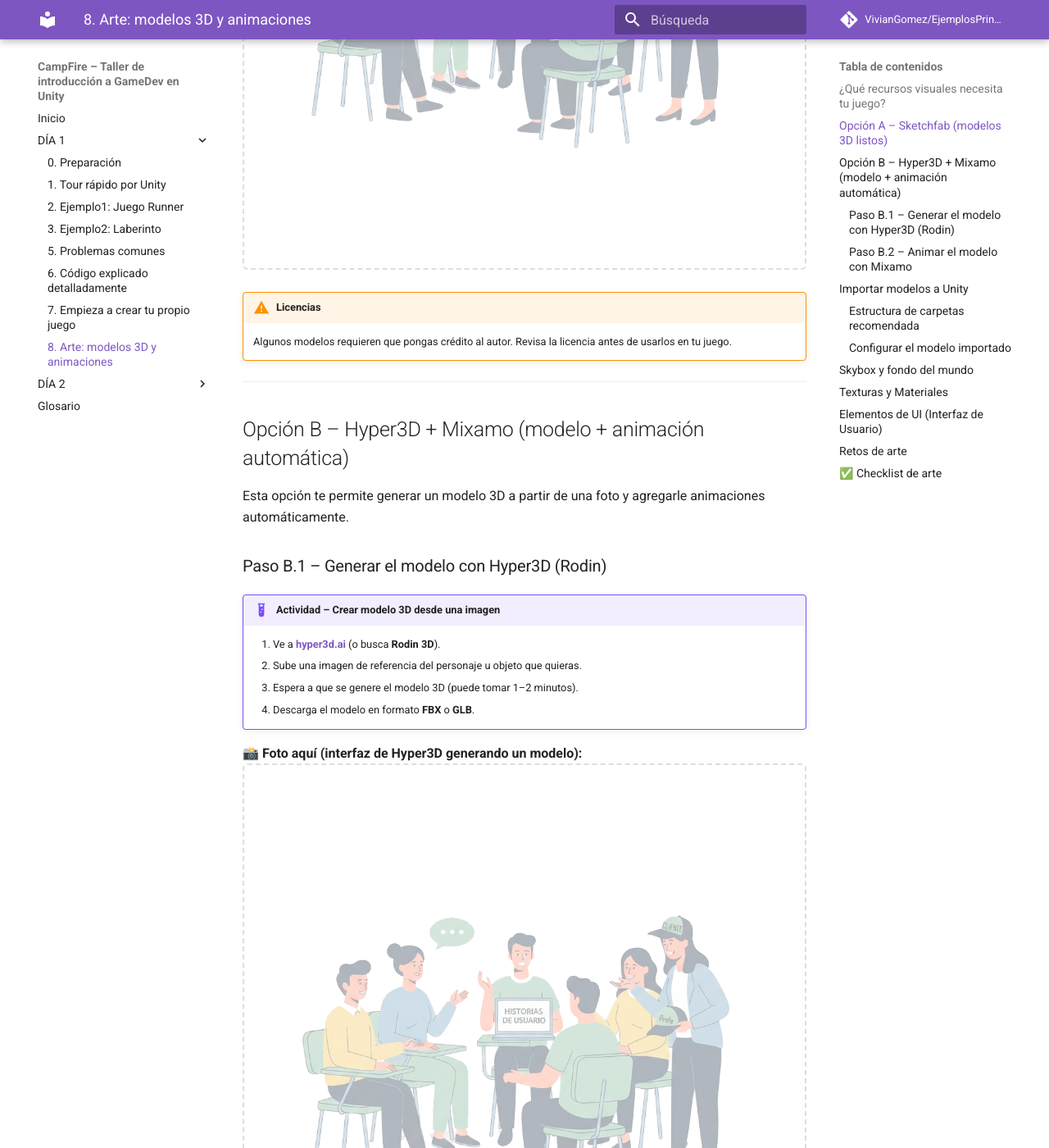
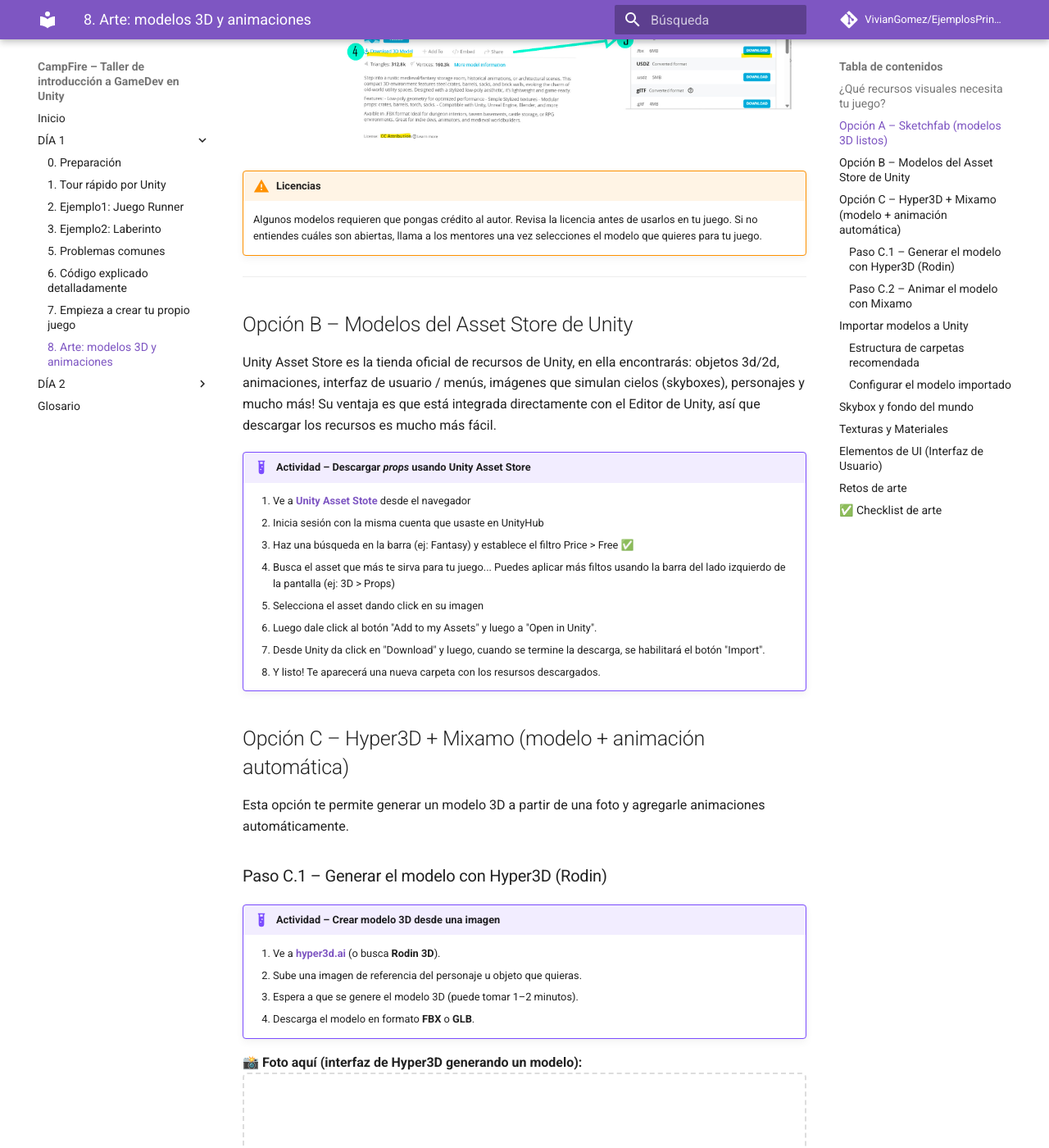
Before and after one commit to VivianGomez/EjemplosPrincipiantesUnity, an MkDocs documentation site: the page built from docs/20-arte.md, in a window 1280 px wide and 1400 px high, scrolled down 1617 px. Shown: the whole window at 82% size. Built offline with MkDocs 1.6.1 and Material for MkDocs 9.7.7, drawn with Linux system fonts in a browser that asks for light colours; comment, search, counter and statistics services are not loaded; some of the changed text lies outside the part shown.

Commit message:
Avances en arte y correciones reportadas por Juanes

```diff
--- a/docs/20-arte.md
+++ b/docs/20-arte.md
@@ -15,38 +15,58 @@
 | Tipo de recurso | Ejemplos |
 |-----------------|---------|
 | **Modelos 3D** | Personaje, enemigos, objetos coleccionables, decoración |
-| **Animaciones** | Correr, saltar, atacar, idle (quieto) |
+| **Animaciones** | Las que te permitan dar vida a tu personaje. Por ejemplo: Correr, saltar, atacar, idle (quieto), saludar...  |
 | **Texturas / Materiales** | Colores, superficies (madera, piedra, metal) |
 | **Skybox** | El "cielo" o fondo del mundo 3D |
 | **Sprites 2D** | Iconos, botones, fondo del menú, elementos de UI |
+
+Ahora que ya sabes que cosas puedes necesitar para darle vida a tu juego, vamos a analizar qué opciones tienes para conseguir esos recursos.
 
 ---
 
 ## Opción A – Sketchfab (modelos 3D listos)
 
 [Sketchfab](https://sketchfab.com) es una plataforma con miles de modelos 3D gratuitos listos para descargar.
+Esta te puede servir para los modelos del entorno, mesas, sillas, ambientación, etc.
 
 !!! example "Actividad – Descargar un modelo de Sketchfab"
     1. Ve a **[sketchfab.com](https://sketchfab.com)**.
-    2. Usa el buscador para encontrar el modelo que necesitas (ej: `low poly character`, `fantasy sword`).
-    3. Filtra por **Free** (gratuito) en el menú lateral.
-    4. Abre el modelo que te guste y haz clic en **Download**.
-    5. Elige el formato **FBX** o **glTF** (ambos funcionan en Unity).
+    2. Usa el buscador para encontrar el modelo que necesitas (ej: `fantasy room fbx`). La palabra fbx es para establecer el formato deseado.
+    3. Filtra por **Downloadable** (descargable) en el menú lateral.
+    4. Abre el modelo que te guste y asegurate de que tenga Licencia abierta (es importante atribuir a los artistas)
+    5. Haz clic en **Download**.
+    5. Elige el formato **FBX** (el que comprende Unity).
     6. Guarda el archivo en tu computador.
 
-📸 **Foto aquí (pantalla de descarga en Sketchfab):**
-![Sketchfab download](img/REEMPLAZAR.png)
+📸 **Visualiza los pasos aquí**
+![Sketchfab download](img/pasosSketchfab.jpg)
 
 !!! warning "Licencias"
     Algunos modelos requieren que pongas crédito al autor. Revisa la licencia antes de usarlos en tu juego.
+    Si no entiendes cuáles son abiertas, llama a los mentores una vez selecciones el modelo que quieres para tu juego.
 
 ---
 
-## Opción B – Hyper3D + Mixamo (modelo + animación automática)
+## Opción B – Modelos del Asset Store de Unity
+Unity Asset Store es la tienda oficial de recursos de Unity, en ella encontrarás: objetos 3d/2d, animaciones, interfaz de usuario / menús, imágenes que simulan cielos (skyboxes), personajes y mucho más!
+Su ventaja es que está integrada directamente con el Editor de Unity, así que descargar los recursos es mucho más fácil.
+
+!!! example "Actividad – Descargar _props_ usando Unity Asset Store"
+    1. Ve a **[Unity Asset Stote](https://assetstore.unity.com/)** desde el navegador
+    2. Inicia sesión con la misma cuenta que usaste en UnityHub
+    3. Haz una búsqueda en la barra (ej: Fantasy) y establece el filtro Price > Free ✅
+    4. Busca el asset que más te sirva para tu juego... Puedes aplicar más filtos usando la barra del lado izquierdo de la pantalla (ej: 3D > Props)
+    5. Selecciona el asset dando click en su imagen
+    6. Luego dale click al botón "Add to my Assets" y luego a "Open in Unity".
+    7. Desde Unity da click en "Download" y luego, cuando se termine la descarga, se habilitará el botón "Import".
+    8. Y listo! Te aparecerá una nueva carpeta con los resursos descargados.
+
+
+## Opción C – Hyper3D + Mixamo (modelo + animación automática)
 
 Esta opción te permite generar un modelo 3D a partir de una foto y agregarle animaciones automáticamente.
 
-### Paso B.1 – Generar el modelo con Hyper3D (Rodin)
+### Paso C.1 – Generar el modelo con Hyper3D (Rodin)
 
 !!! example "Actividad – Crear modelo 3D desde una imagen"
     1. Ve a **[hyper3d.ai](https://hyper3d.ai)** (o busca **Rodin 3D**).
@@ -57,7 +77,7 @@
 📸 **Foto aquí (interfaz de Hyper3D generando un modelo):**
 ![Hyper3D](img/REEMPLAZAR.png)
 
-### Paso B.2 – Animar el modelo con Mixamo
+### Paso C.2 – Animar el modelo con Mixamo
 
 [Mixamo](https://www.mixamo.com) es una herramienta gratuita de Adobe que pone animaciones a modelos 3D automáticamente.
 
```
Also changed, not shown: docs/00-preparacion.md (+5 -4 lines), docs/02-runner.md (+1 -1 lines), docs/index.md (+1 -1 lines), docs/img/pasosSketchfab.jpg (added).
